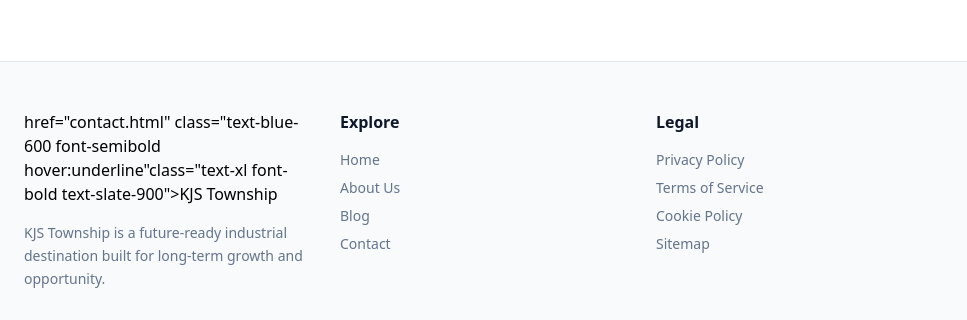
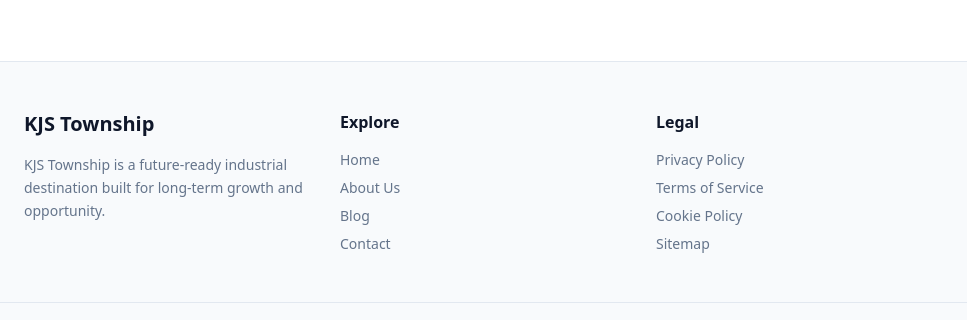
Before and after one commit to demonslayer8/kjstownship, a website: page blog.html in a window 1280 px wide. Shown: the part 2765-3085 px from the top of the page, 0-967 px from the left. Drawn offline with nearby package versions, Linux system fonts and the light colour scheme.

```diff
--- a/blog.html
+++ b/blog.html
@@ -421,10 +421,9 @@
 
   <!-- Footer -->
   <footer class="bg-slate-50 border-t border-slate-200 py-12 font-manrope">
-    <div class="grid grid-cols-1 md:grid-cols-4 gap-8 max-w-[1280px] mx-auto px-6">
+     <div class="grid grid-cols-1 md:grid-cols-4 gap-8 max-w-[1280px] mx-auto px-6">
       <div class="space-y-4">
-        <div>
-        <a> href="contact.html" class="text-blue-600 font-semibold hover:underline"class="text-xl font-bold text-slate-900">KJS Township</a></div>
+        <div class="text-xl font-bold text-slate-900">KJS Township</div>
         <p class="text-slate-500 text-sm leading-relaxed">
           KJS Township is a future-ready industrial destination built for long-term growth and opportunity.
         </p>
```
